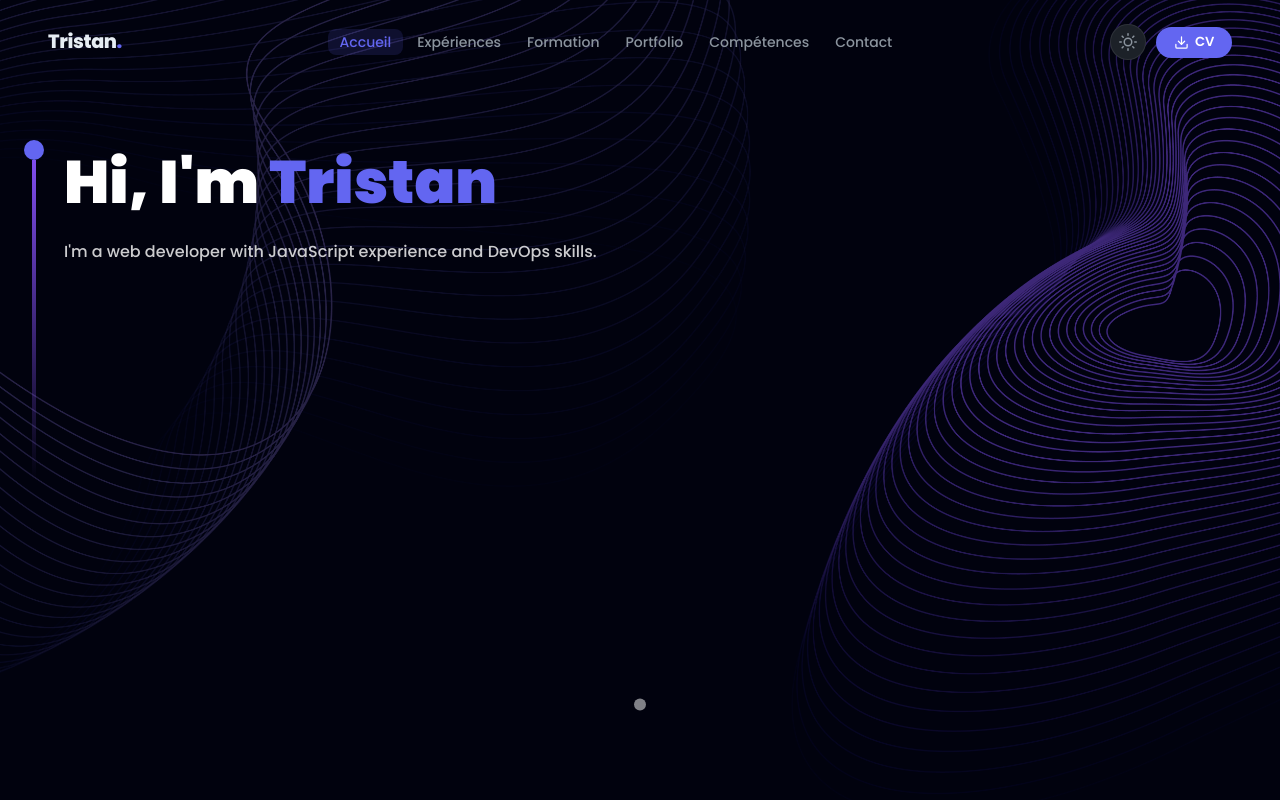
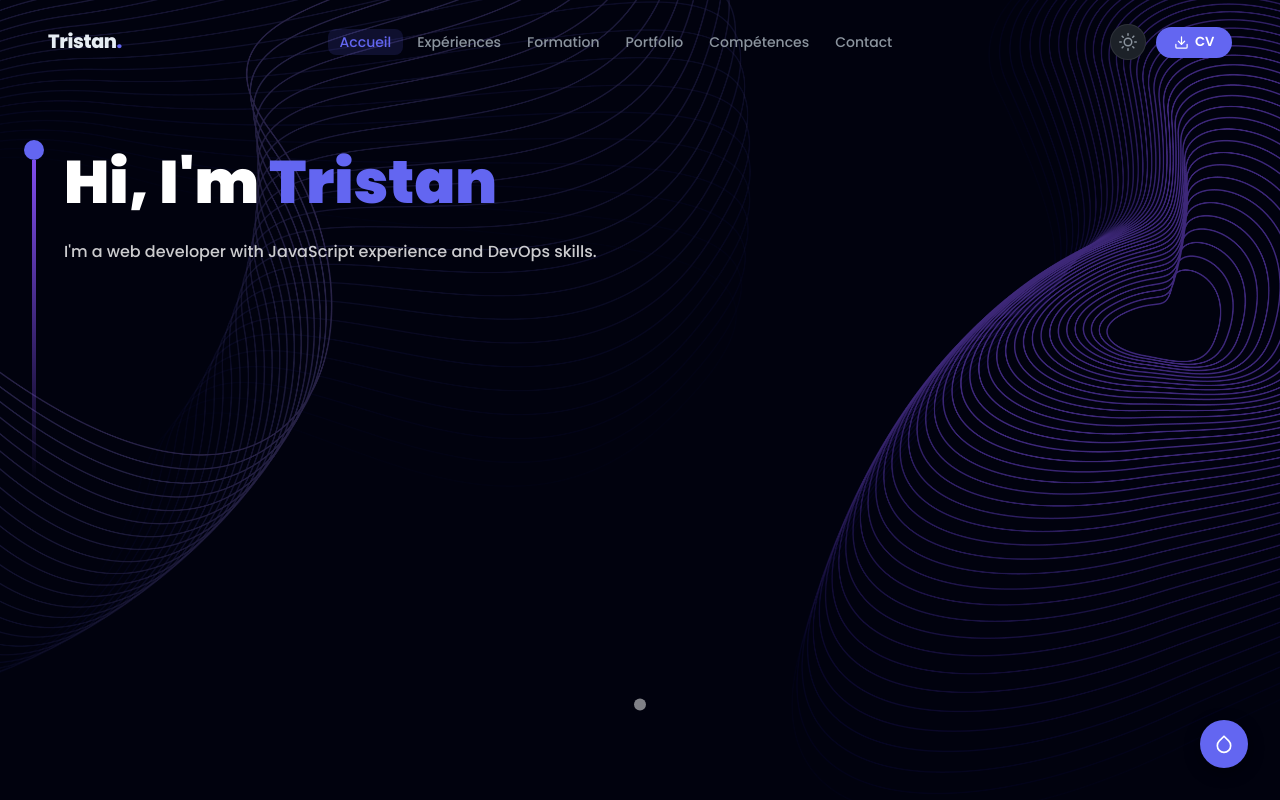
Before and after one commit to tristan-greffe/portfolio, a React (Create React App) app: page /contact in a window 1280 px wide. Shown: the top 800 px of the page. Built offline with nearby package versions, Linux system fonts and the light colour scheme.

Commit message:
feat: add accent color picker FAB with animated panel

```diff
--- a/src/App.jsx
+++ b/src/App.jsx
@@ -6,6 +6,7 @@ import Experience from './components/Experience'
 import Tech from './components/Tech'
 import Works from './components/Works'
 import Contact from './components/Contact'
+import AccentPicker from './components/AccentPicker'
 
 const App = () => {
   return (
@@ -19,6 +20,7 @@ const App = () => {
       <Tech />
       <Works />
       <Contact />
+      <AccentPicker />
     </HashRouter>
   )
 }
--- /dev/null
+++ b/src/components/AccentPicker.jsx
@@ -0,0 +1,46 @@
+import { useState } from 'react'
+import { FiDroplet, FiX } from 'react-icons/fi'
+import { useTheme, ACCENT_COLORS } from '../context/ThemeContext'
+
+const AccentPicker = () => {
+  const [open, setOpen] = useState(false)
+  const { accent, setAccent } = useTheme()
+
+  const handleSelect = (color) => {
+    setAccent(color)
+    setOpen(false)
+  }
+
+  return (
+    <div className="accent-picker">
+      {open && (
+        <div className="accent-picker__panel">
+          <p className="accent-picker__label">Couleur d'accent</p>
+          <div className="accent-picker__swatches">
+            {ACCENT_COLORS.map((color) => (
+              <button
+                key={color.value}
+                className={`accent-picker__swatch ${accent === color.value ? 'accent-picker__swatch--active' : ''}`}
+                style={{ background: color.value }}
+                onClick={() => handleSelect(color.value)}
+                aria-label={color.name}
+                title={color.name}
+              />
+            ))}
+          </div>
+        </div>
+      )}
+
+      <button
+        className={`accent-picker__fab ${open ? 'accent-picker__fab--open' : ''}`}
+        onClick={() => setOpen(!open)}
+        aria-label="Changer la couleur d'accent"
+        style={{ background: open ? 'var(--text-muted)' : accent }}
+      >
+        {open ? <FiX size={20} /> : <FiDroplet size={20} />}
+      </button>
+    </div>
+  )
+}
+
+export default AccentPicker
--- /dev/null
+++ b/src/scss/components/accent-picker.scss
@@ -0,0 +1,87 @@
+.accent-picker {
+  position: fixed;
+  bottom: 2rem;
+  right: 2rem;
+  z-index: 200;
+  display: flex;
+  flex-direction: column;
+  align-items: flex-end;
+  gap: 0.75rem;
+}
+
+.accent-picker__panel {
+  background: var(--bg-card);
+  border: 1px solid var(--border);
+  border-radius: 1rem;
+  padding: 1rem 1.25rem;
+  box-shadow: 0 8px 32px var(--shadow);
+  animation: fadeSlideUp 0.2s ease;
+}
+
+@keyframes fadeSlideUp {
+  from {
+    opacity: 0;
+    transform: translateY(8px);
+  }
+  to {
+    opacity: 1;
+    transform: translateY(0);
+  }
+}
+
+.accent-picker__label {
+  font-size: 0.75rem;
+  font-weight: 600;
+  color: var(--text-muted);
+  text-transform: uppercase;
+  letter-spacing: 0.06em;
+  margin-bottom: 0.75rem;
+}
+
+.accent-picker__swatches {
+  display: flex;
+  gap: 0.625rem;
+}
+
+.accent-picker__swatch {
+  width: 1.75rem;
+  height: 1.75rem;
+  border-radius: 50%;
+  border: 2px solid transparent;
+  cursor: pointer;
+  transition: transform 0.15s, box-shadow 0.15s;
+  outline: none;
+
+  &:hover {
+    transform: scale(1.15);
+    box-shadow: 0 0 0 3px var(--border);
+  }
+
+  &--active {
+    border-color: var(--bg-card);
+    box-shadow: 0 0 0 2px var(--text-primary);
+    transform: scale(1.1);
+  }
+}
+
+.accent-picker__fab {
+  width: 3rem;
+  height: 3rem;
+  border-radius: 50%;
+  border: none;
+  color: #fff;
+  display: flex;
+  align-items: center;
+  justify-content: center;
+  cursor: pointer;
+  box-shadow: 0 4px 16px var(--shadow);
+  transition: transform 0.2s, opacity 0.2s;
+
+  &:hover {
+    transform: scale(1.08);
+  }
+
+  &--open {
+    transform: scale(0.95);
+  }
+}
--- a/src/scss/index.scss
+++ b/src/scss/index.scss
@@ -8,6 +8,7 @@
 
 // Components
 @import "./components/navbar";
+@import "./components/accent-picker";
 @import "./components/hero";
 @import "./components/about";
 @import "./components/experience";
```
